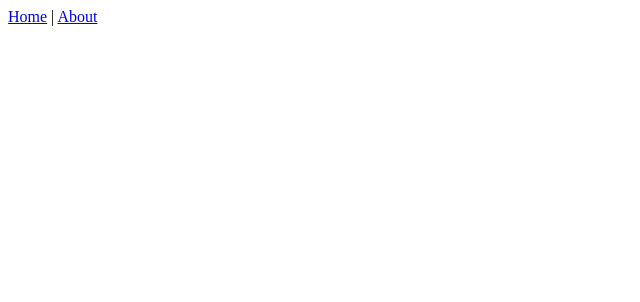
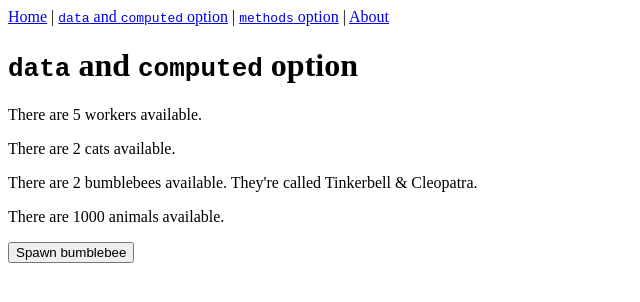
Before and after one commit to erkstruwe/vue-workshop, a Vue app: page /#/data-computed-option in a window 1280 px wide. Shown: the top 302 px of the page, without its empty margins (0-640 px from the left). Built offline with nearby package versions, Linux system fonts and the light colour scheme.

Commit message:
first step to workshop format

```diff
--- a/package.json
+++ b/package.json
@@ -13,11 +13,12 @@
     "npm": "^6.4.1"
   },
   "scripts": {
-    "build": "vue-cli-service build",
     "start": "vue-cli-service serve",
     "test": "npm run test:lint && npm run test:unit",
     "test:lint": "vue-cli-service lint",
-    "test:unit": "vue-cli-service test:unit"
+    "test:unit": "vue-cli-service test:unit",
+    "test:unit:watch": "vue-cli-service test:unit --watch",
+    "build": "vue-cli-service build"
   },
   "dependencies": {
     "core-js": "^2.6.5",
--- a/src/App.vue
+++ b/src/App.vue
@@ -1,8 +1,9 @@
 <template>
     <div id="app">
         <nav>
-            <router-link to="/">Home</router-link>
-            |
+            <router-link to="/">Home</router-link> |
+            <router-link to="/data-computed-option"><code>data</code> and <code>computed</code> option</router-link> |
+            <router-link to="/methods-option"><code>methods</code> option</router-link> |
             <router-link to="/about">About</router-link>
         </nav>
         <router-view/>
--- /dev/null
+++ b/src/components/DataComputedOption.vue
@@ -0,0 +1,32 @@
+<template>
+    <div>
+        <h1><code>data</code> and <code>computed</code> option</h1>
+        <p>There are {{workers}} workers available.</p>
+        <p>There are {{animals.cats.length}} cats available.</p>
+        <p>There are {{animals.bumblebees.length}} bumblebees available. They're called {{bumblebeeNames}}.</p>
+        <p>There are {{animalsCount}} animals available.</p>
+        <button type="button" @click="animals.bumblebees.push('Howard')">Spawn bumblebee</button>
+    </div>
+</template>
+
+<script>
+    export default {
+        data() {
+            return {
+                workers: 5,
+                animals: {
+                    cats: ['Theodore', 'Milly'],
+                    bumblebees: ['Tinkerbell', 'Cleopatra'],
+                },
+            }
+        },
+        computed: {
+            bumblebeeNames() {
+                return this.animals.bumblebees.join(' & ')
+            },
+            animalsCount() {
+                return 1000 // this might be wrong
+            },
+        },
+    }
+</script>
--- /dev/null
+++ b/src/components/MethodsOption.vue
@@ -0,0 +1,36 @@
+<template>
+    <div>
+        <h1><code>methods</code> option</h1>
+        <pre><code>{{animals}}</code></pre>
+        <button type="button" @click="addSpecies">Create new species</button>
+        <button type="button" id="lucy">Add Lucy animals</button>
+        <button type="button" id="elizabeth">Add Elizabeth animals</button>
+        <p>Timestamp: {{now()}}</p>
+    </div>
+</template>
+
+<script>
+    import Vue from 'vue'
+
+    export default {
+        data() {
+            return {
+                animals: {},
+            }
+        },
+        methods: {
+            addSpecies() {
+                // this.animals['species' + (Object.keys(this.animals).length + 1)] = ['Peter', 'Paul']
+                Vue.set(this.animals, 'species' + (Object.keys(this.animals).length + 1), ['Peter', 'Paul'])
+            },
+            spawnAnimals() {
+                const name = 'Lucy'
+                return name
+            },
+            now() {
+                // this runs on each re-render, whereas computed properties are only run when relevant reactive data changes
+                return new Date()
+            },
+        },
+    }
+</script>
```
Also changed, not shown: src/router.js (+13 -3 lines), 2 other files (tests, documents, lock files or other folders).
